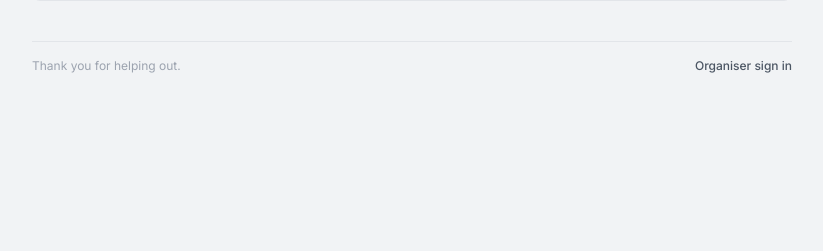
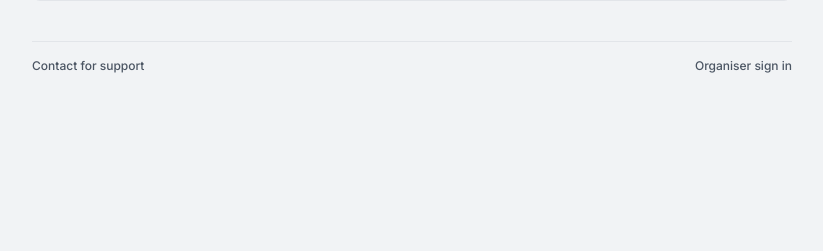
Before and after one commit to uionox/supply-manager, a Flask app: page / in a window 1280 px wide. Shown: the part 290-541 px from the top of the page, without its empty margins (228-1051 px from the left). Run offline with Flask 3, Linux system fonts and the light colour scheme; data that the repository does not hold is empty.

Commit message:
added support

```diff
--- a/app/templates/_public.html
+++ b/app/templates/_public.html
@@ -34,7 +34,7 @@
 </main>
 
 <footer class="container site-foot">
-  <span>{{ t('Thank you for helping out.') }}</span>
+  <a href="https://wa.me/78867886" target="_blank" rel="noopener">{{ t('Contact for support') }}</a>
   <a href="{{ url_for('admin.dashboard') }}">{{ t('Organiser sign in') }}</a>
 </footer>
 
```
